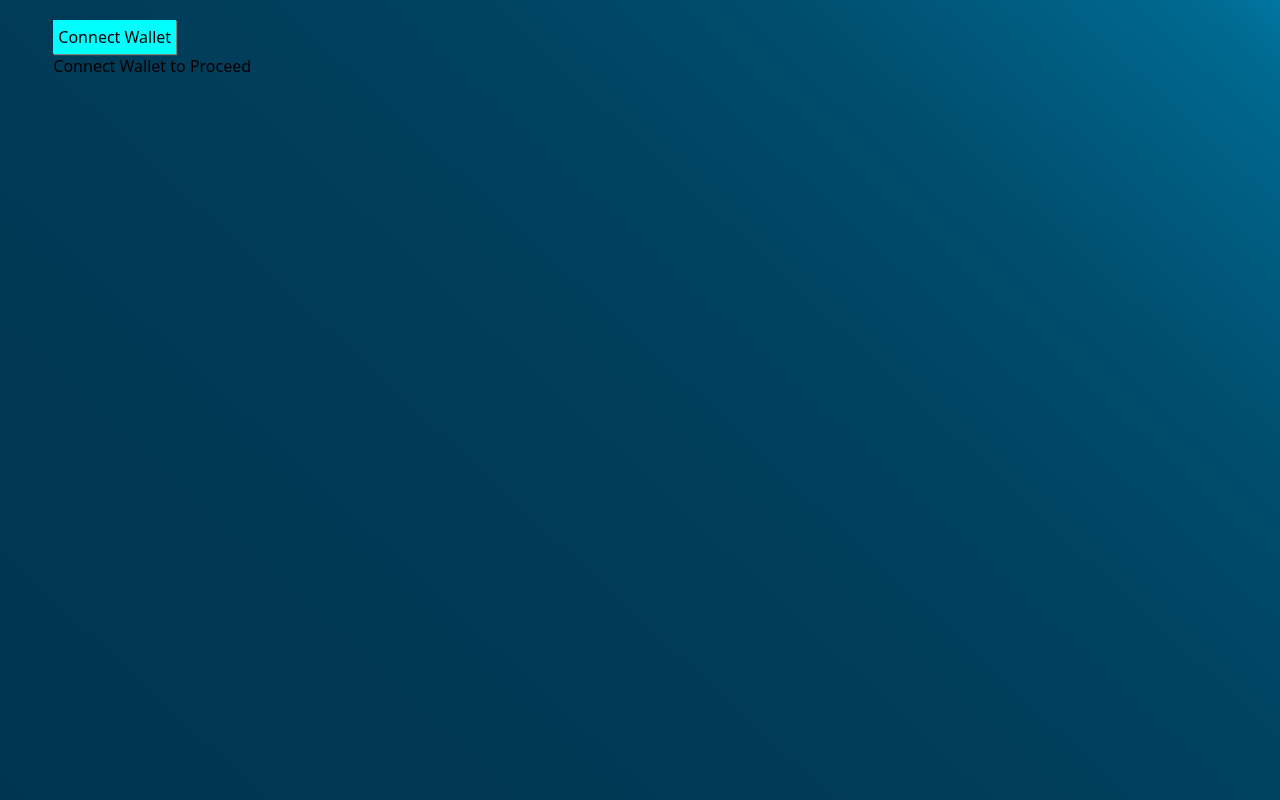
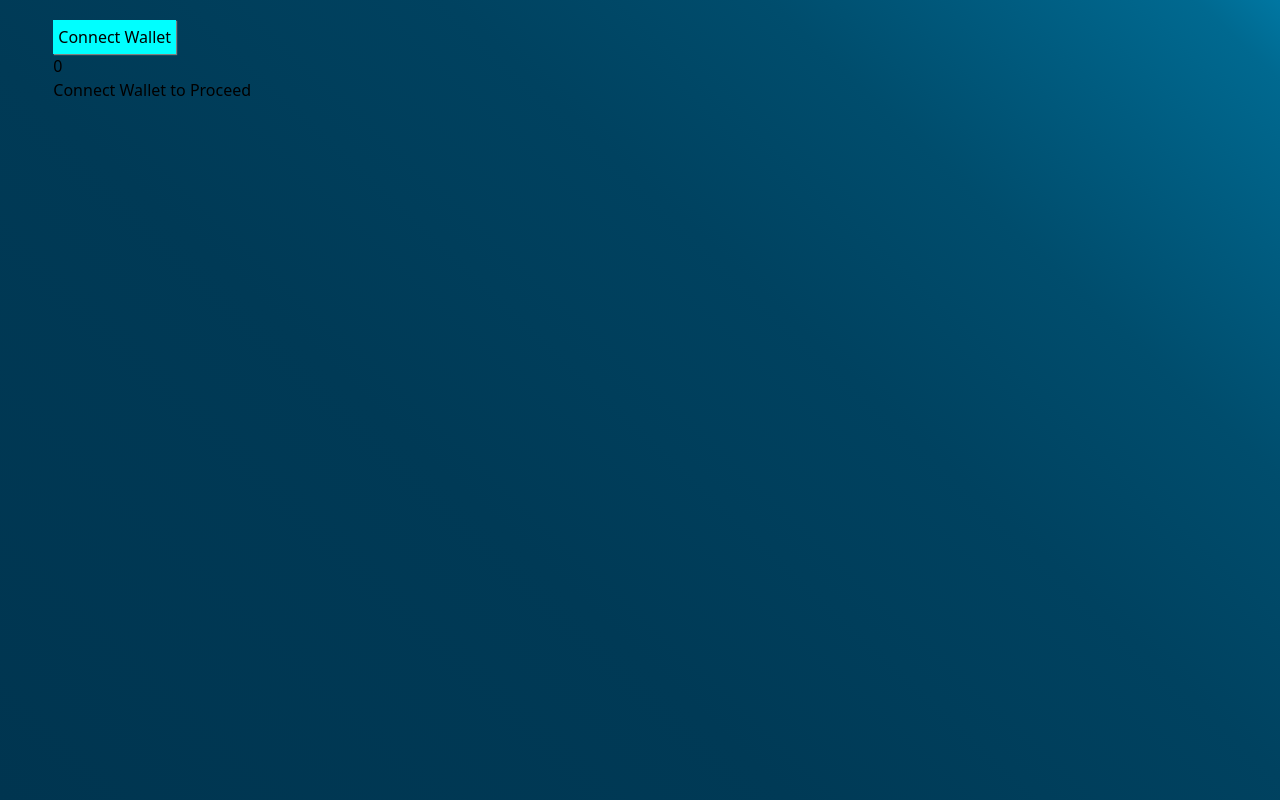
Before and after one commit to RyanKoech/Reach-NFT_with_Royalties, a React (Create React App) app: page / in a window 1280 px wide. Built offline with nearby package versions, Linux system fonts and the light colour scheme; what @reach-sh/stdlib would draw is missing.

Commit message:
Updated deadline and  Navabr

```diff
--- a/src/components/Navbar.js
+++ b/src/components/Navbar.js
@@ -1,15 +1,25 @@
 import React from "react";
 import { useContext } from "react";
 
+import {loadStdlib} from '@reach-sh/stdlib';
+
 import { MainAppContext } from "../context/MainAppContext";
+const Reach = loadStdlib('ALGO');
+
+const fmt = (x) => Reach.formatCurrency(x, 4);
+
 
 const Navbar = () => {
+  const {accountBal} = useContext(MainAppContext);
 
   const {connectWallet} = useContext(MainAppContext)
   return (
-      <button onClick={connectWallet}>
-        Connect Wallet
-      </button>
+      <div>
+        <button onClick={connectWallet}>
+          Connect Wallet
+        </button>
+        <p>{accountBal}</p>
+      </div>
   );
 };
 
--- a/src/components/participants/Creator.js
+++ b/src/components/participants/Creator.js
@@ -88,7 +88,7 @@ export class Creator extends Component {
 
     this.nftTemplate = nftTemplate;
     this.getId = nftId;
-    this.deadline = 500;
+    this.deadline = 100;
 
     console.log(this.nftId, this.nftTemplate)
 
```
